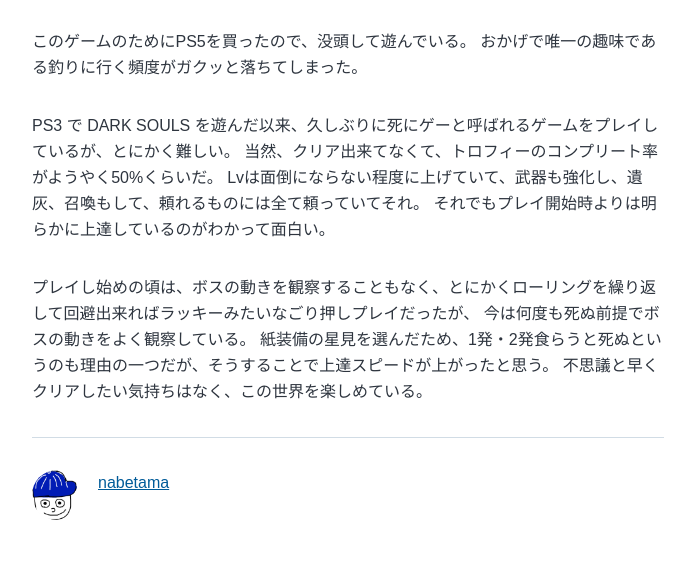
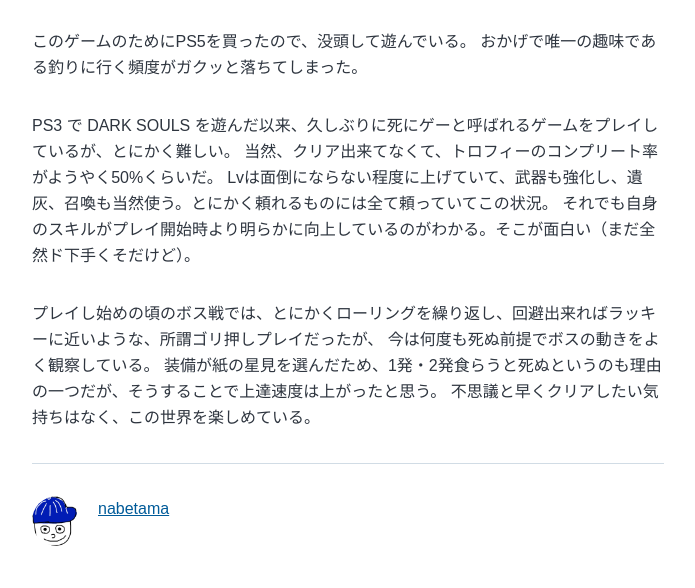
Before and after one commit to nabetama/nabetama.com, a Gatsby site: page /2022-04-06/ in a window 1280 px wide. Shown: the part 212-800 px from the top of the page, without its empty margins (292-987 px from the left). Built offline with nearby package versions, Linux system fonts and the light colour scheme; Gatsby itself is replaced by a stand-in of ours.

Commit message:
2022-04-06

```diff
--- a/content/blog/2022-04-06/index.md
+++ b/content/blog/2022-04-06/index.md
@@ -8,10 +8,10 @@ date: '2022-04-06T18:03:00.127Z'
 
 PS3 で DARK SOULS を遊んだ以来、久しぶりに死にゲーと呼ばれるゲームをプレイしているが、とにかく難しい。
 当然、クリア出来てなくて、トロフィーのコンプリート率がようやく50%くらいだ。
-Lvは面倒にならない程度に上げていて、武器も強化し、遺灰、召喚もして、頼れるものには全て頼っていてそれ。
-それでもプレイ開始時よりは明らかに上達しているのがわかって面白い。
+Lvは面倒にならない程度に上げていて、武器も強化し、遺灰、召喚も当然使う。とにかく頼れるものには全て頼っていてこの状況。
+それでも自身のスキルがプレイ開始時より明らかに向上しているのがわかる。そこが面白い（まだ全然ド下手くそだけど）。
 
-プレイし始めの頃は、ボスの動きを観察することもなく、とにかくローリングを繰り返して回避出来ればラッキーみたいなごり押しプレイだったが、
+プレイし始めの頃のボス戦では、とにかくローリングを繰り返し、回避出来ればラッキーに近いような、所謂ゴリ押しプレイだったが、
 今は何度も死ぬ前提でボスの動きをよく観察している。
-紙装備の星見を選んだため、1発・2発食らうと死ぬというのも理由の一つだが、そうすることで上達スピードが上がったと思う。
+装備が紙の星見を選んだため、1発・2発食らうと死ぬというのも理由の一つだが、そうすることで上達速度は上がったと思う。
 不思議と早くクリアしたい気持ちはなく、この世界を楽しめている。
```
